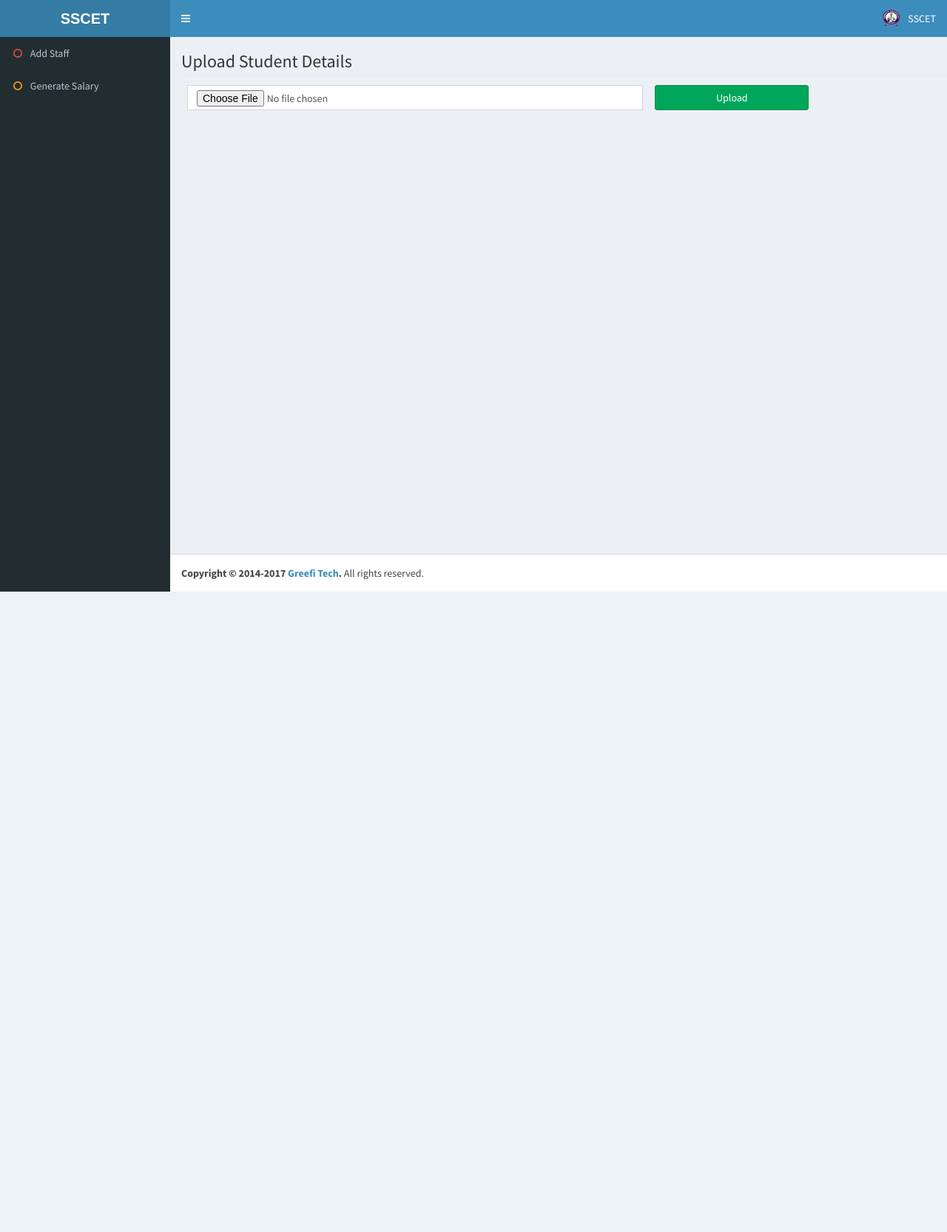
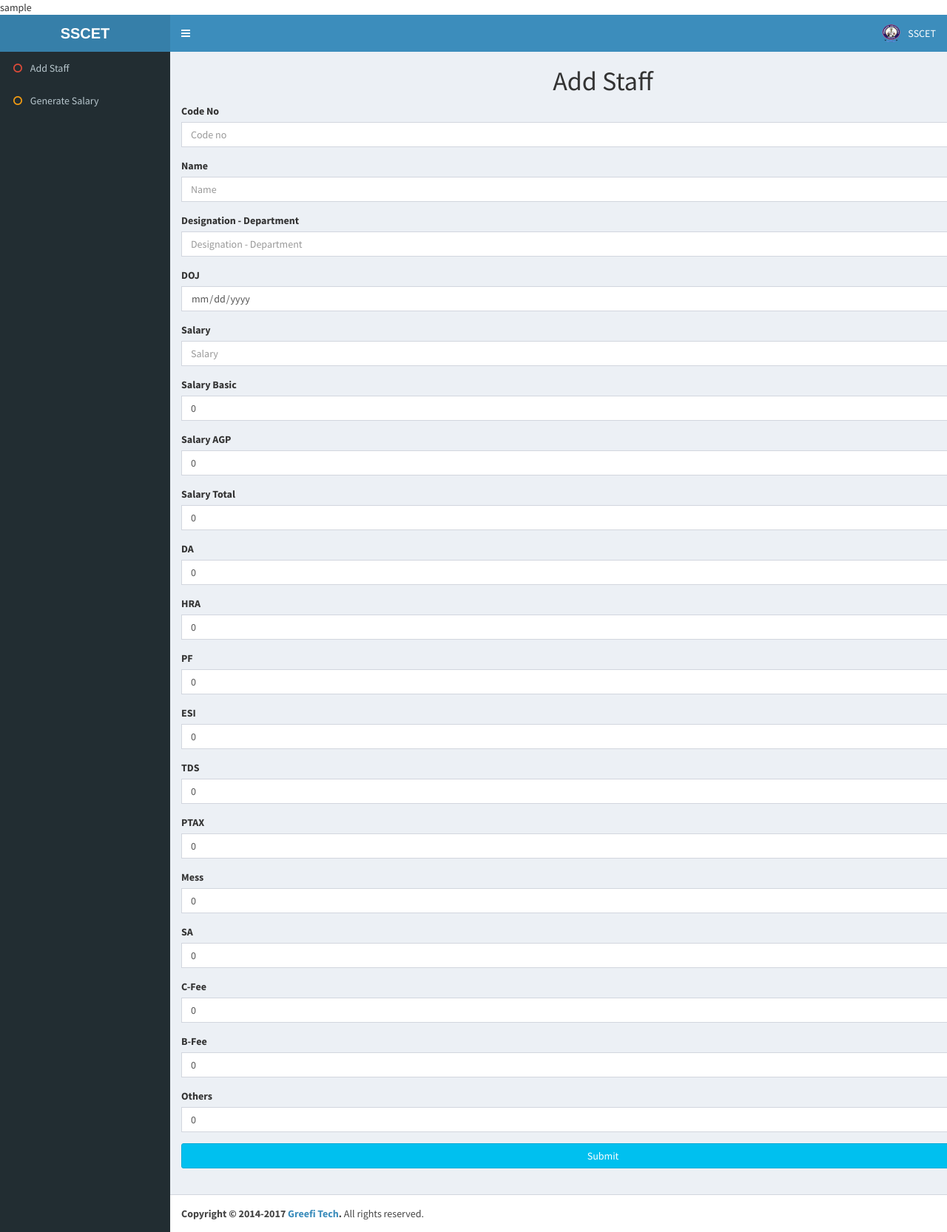
Before and after one commit to asudhakar/payroll, a PHP site: template view/home.php in a window 1280 px wide. Shown: the whole page at 74% size. Before the commit the page ends 800 px from the top, so only its background shows below. Run offline with PHP 8.4, Linux system fonts and the light colour scheme; the template is opened without the code that fills it, so the values that code supplies are empty; the visitor is signed in with stand-in values (Sample User, id 1); some libraries are stand-ins or nearby versions.

Commit message:
Added home.php

```diff
--- a/model/db.php
+++ b/model/db.php
@@ -1,7 +1,7 @@
 <?php
 	include_once 'curd_operations.php';
 	function db_connect(){
-		$connection = mysqli_connect("localhost", "root", "", "periyar_univ");
+		$connection = mysqli_connect("localhost", "root", "palaniM@67", "payroll");
 		if (!$connection) {
 			die("Connection failed: " . mysqli_connect_error());
 			exit();
--- a/model/insert.php
+++ b/model/insert.php
@@ -3,7 +3,7 @@
 	function insert($table_name, $column_names_and_values, $conn){
 		$table_name = sanitize($table_name, $conn);
 		$sql = get_insert_query($table_name, $column_names_and_values, $conn);
-		print_r($sql);
+		// print_r($sql);
 		return execute_query($sql, $conn);
 	}
 
--- a/view/header.php
+++ b/view/header.php
@@ -1,7 +1,8 @@
 <?php
   include_once 'admin_session_check.php';
   landing_page_check();
-  $raw_data = $_SESSION['admin'];
+  $raw_data = $_SESSION['admin_username'];
+  print_r($raw_data);
  ?>
 
 <!DOCTYPE html>
--- a/view/home.php
+++ b/view/home.php
@@ -2,18 +2,87 @@
 	include_once 'header.php';
 ?>
 <div class="container">
-	<h3>Upload Student Details</h3>
-	<form action="#" method="post" enctype="multipart/form-data">
-		<table class="table">
-			<tr>
-				<td>
-					<input type="file" class="form-control" name="fileToUpload" id="fileToUpload" required>
-				</td>
-				<td>
-					<button type="submit" class="btn btn-success" style="width: 208px;">Upload</button>
-				</td>
-			</tr>
-		</table>
+	<h1 class="text-center">Add Staff</h1>
+	<form action="../controller/add_staff.php" method="post" enctype="multipart/form-data">
+		<div class="form-group">
+			<label>Code No</label>
+			<input type="text" name="code_no" class="form-control" placeholder="Code no">
+		</div>
+		<div class="form-group">
+			<label>Name</label>
+			<input type="text" name="name" class="form-control" placeholder="Name">
+		</div>
+		<div class="form-group">
+			<label>Designation - Department</label>
+			<input type="text" name="dept-desig" class="form-control" placeholder="Designation - Department">
+		</div>
+		<div class="form-group">
+			<label>DOJ</label>
+			<input type="date" name="doj" class="form-control" placeholder="Date of joining">
+		</div>
+		<div class="form-group">
+			<label>Salary</label>
+			<input type="number" name="salary" class="form-control" placeholder="Salary">
+		</div>
+		<div class="form-group">
+			<label>Salary Basic</label>
+			<input type="number" name="salary_basic" class="form-control" placeholder="Salary Basic" value="0">
+		</div>
+		<div class="form-group">
+			<label>Salary AGP</label>
+			<input type="number" name="salary_agp" class="form-control" placeholder="Salary AGP" value="0">
+		</div>
+		<div class="form-group">
+			<label>Salary Total</label>
+			<input type="number" name="salary_total" class="form-control" placeholder="Salary Total" value="0">
+		</div>
+		<div class="form-group">
+			<label>DA</label>
+			<input type="number" name="da" class="form-control" placeholder="DA" value="0">
+		</div>
+		<div class="form-group">
+			<label>HRA</label>
+			<input type="number" name="hra" class="form-control" placeholder="HRA" value="0">
+		</div>
+		<div class="form-group">
+			<label>PF</label>
+			<input type="number" name="pf" class="form-control" placeholder="PF" value="0">
+		</div>
+		<div class="form-group">
+			<label>ESI</label>
+			<input type="number" name="esi" class="form-control" placeholder="ESI" value="0">
+		</div>
+		<div class="form-group">
+			<label>TDS</label>
+			<input type="number" name="tds" class="form-control" placeholder="TDS" value="0">
+		</div>
+		<div class="form-group">
+			<label>PTAX</label>
+			<input type="number" name="ptax" class="form-control" placeholder="PTAX" value="0">
+		</div>
+		<div class="form-group">
+			<label>Mess</label>
+			<input type="number" name="mess" class="form-control" placeholder="Mess" value="0">
+		</div>
+		<div class="form-group">
+			<label>SA</label>
+			<input type="number" name="sa" class="form-control" placeholder="SA" value="0">
+		</div>
+		<div class="form-group">
+			<label>C-Fee</label>
+			<input type="number" name="cfee" class="form-control" placeholder="C-Fee" value="0">
+		</div>
+		<div class="form-group">
+			<label>B-Fee</label>
+			<input type="number" name="bfee" class="form-control" placeholder="B-Fee" value="0">
+		</div>
+		<div class="form-group">
+			<label>Others</label>
+			<input type="number" name="others" class="form-control" placeholder="others" value="0">
+		</div>
+		<div class="form-group">
+			<button type="submit" class="form-control btn btn-info">Submit</button>
+		</div>
 	</form>
 </div>
 
```
Also changed, not shown: controller/add_staff.php (added, +13 -0 lines), sftp-config.json (deleted, +0 -45 lines), README.md (deleted).
